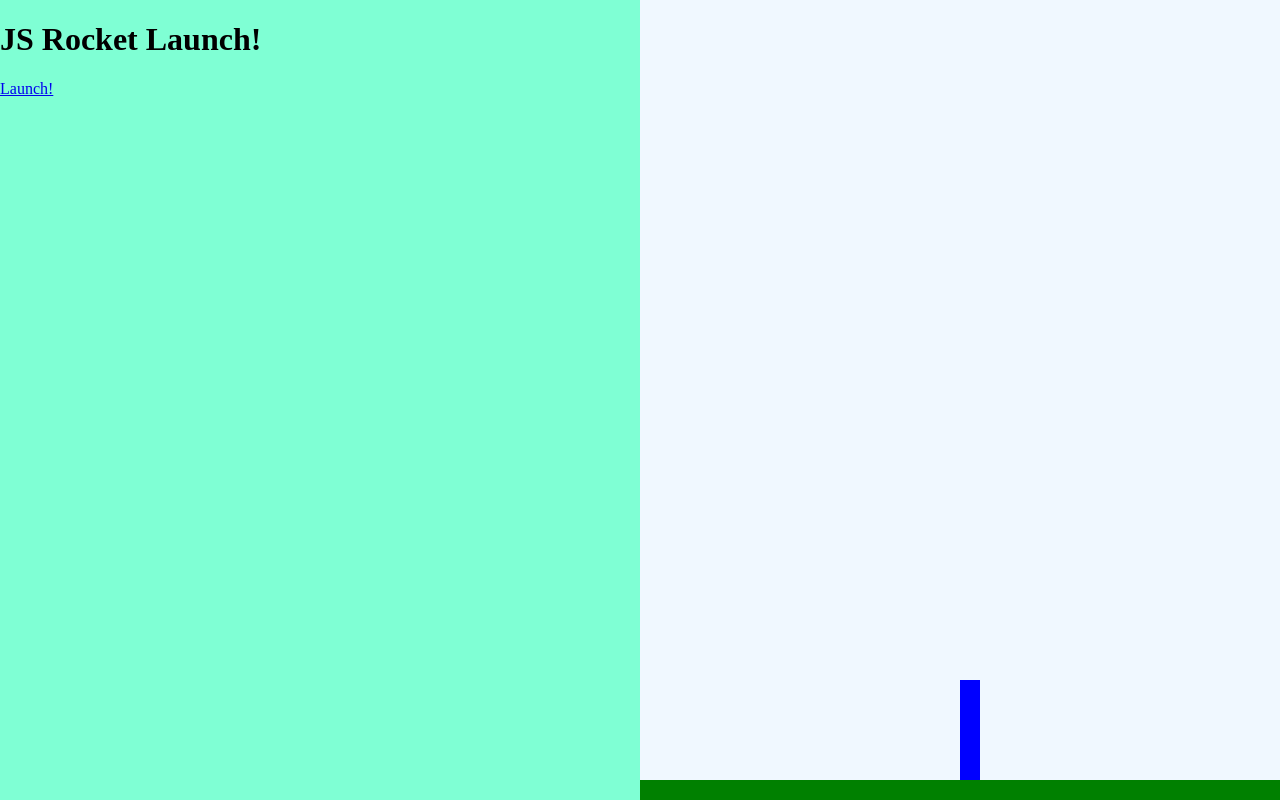
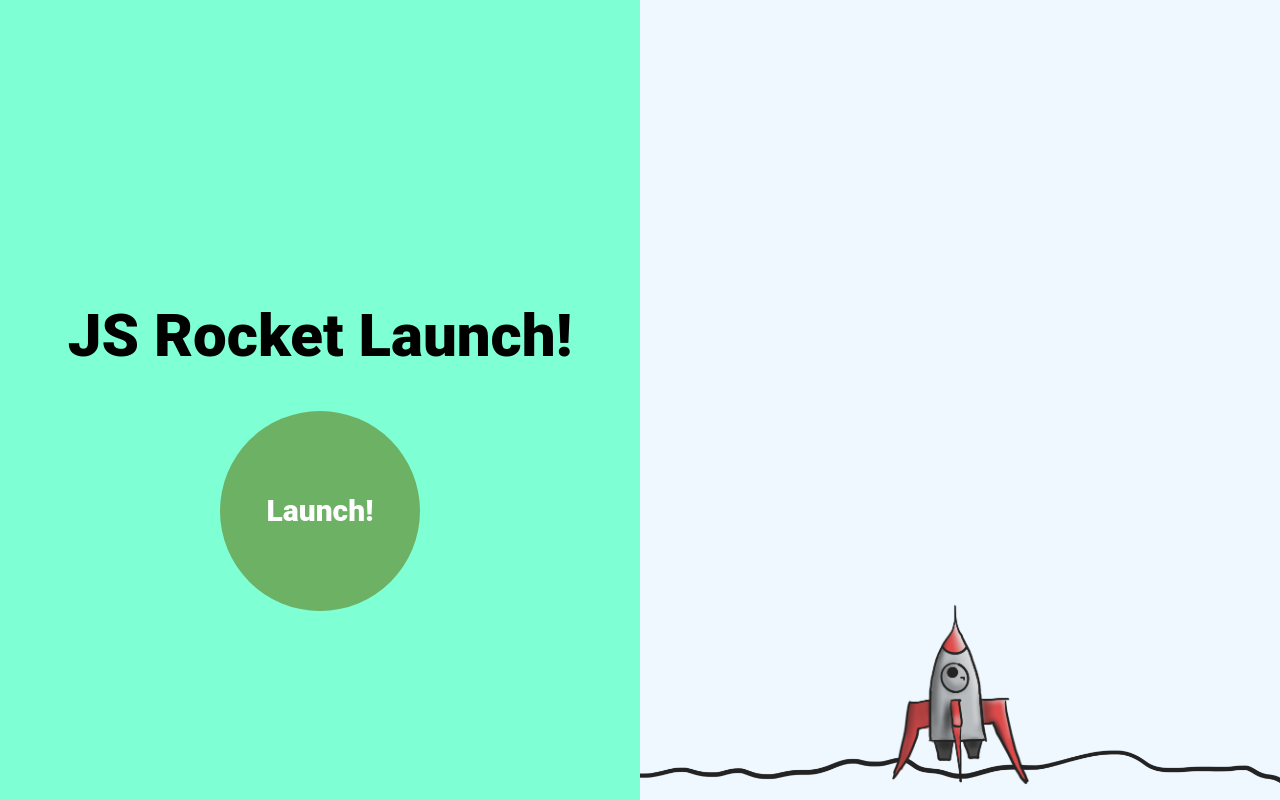
Before and after one commit to x-topher/js-rocket, a plain HTML site: page rocket.html in a window 1280 px wide. Drawn offline with Linux system fonts and the light colour scheme.

Commit message:
styled interface

```diff
--- a/css/rocket.css
+++ b/css/rocket.css
@@ -19,11 +19,13 @@ right: 0;
 .rocket {
 	position: absolute;
 	left:  50%;
-	bottom: 20px;
-	width:  20px;
-	height:  100px;
-	background-color: blue;
+	bottom: -4px;
+	width:  137px;
+	height:  200px;
+	background: url('../img/rocket.png') no-repeat 0 0;
+	background-size:  cover;
 	transition: bottom 5000ms;
+	margin-left:  -68.5px;
 }
 
 
@@ -33,17 +35,35 @@ body.body-state1 .rocket {
 
 body.body-state3 .rocket,
 body.body-state4 .rocket,
-body.body-state5 .rocket   {
-	bottom:  2000px;
+body.body-state5 .rocket {
+	bottom:  1200px;
+}
+
+body.body-state5 .rocket {
+	background: url('../img/boom.png') no-repeat center center;
+	background-size: cover;
+	height: 400px;
+	width: 442px;
+	margin-left: -200px;
+	transition: bottom: 12000ms;
+	bottom: 600px;
+}
+
+body.body-state3 .rocket,
+body.body-state4 .rocket {
+	background: url('../img/rocket-flying.gif') no-repeat 0 0;
+	background-size:  cover;
 }
 
 .ground {
 	background-color: green;
+	background: url('../img/ground.png') no-repeat center center;
+	background-size:  cover;
 	position: absolute;
-	bottom: 0px;
+	bottom: 10px;
 	left:  0;
 	width:  100%;
-	height: 20px;
+	height: 40px;
 }
 
 
@@ -55,10 +75,38 @@ body.body-state3 .state3 {display: block;}
 body.body-state4 .state4 {display: block;}
 body.body-state5 .state5 {display: block;}
 
-button {
+.interface {
+	text-align: center;
+	font-family:  'Roboto', sans-serif;
+}
 
+.interface h1 {
+	font-size: 60px;
+	font-weight: 900;
+	position: relative;
+	margin-top:  300px;
 }
 
 a {
+	text-decoration: none;
+	font-size:  30px;
+	font-weight: 900;
+}
 
+a.button {
+	margin:  0 auto;
+	display: block;
+	width:  200px;
+	height:  200px;
+	color:  #ffffff;
+	border-radius: 100%;
+	text-align: center;
+	line-height:  200px;
+	background-color: #6db165;
+	transition: background-color 500ms;
 }
+
+.body-state1 a.button { background-color: #6db165;}
+.body-state2 a.button {	background-color: #b04040;}
+.body-state4 a.button {	background-color: #df7eff;}
+.body-state5 a.button {	background-color: #b04040;}
--- a/rocket.html
+++ b/rocket.html
@@ -7,7 +7,7 @@
 	<script type="text/javascript" src="js/rocket.js"></script>
 </head>
 <body class="body-state1">
-	<div class = "left">
+	<div class = "left interface">
 		<div class="state1">
 			<h1>JS Rocket Launch!</h1>
 			<a href="#" class="button" onclick="changeState(2);">Launch!</a>
```
Also changed, not shown: img/boom.png (added), img/ground.png (added), img/rocket-flying.gif (added), img/rocket.png (added), 1 other file.
